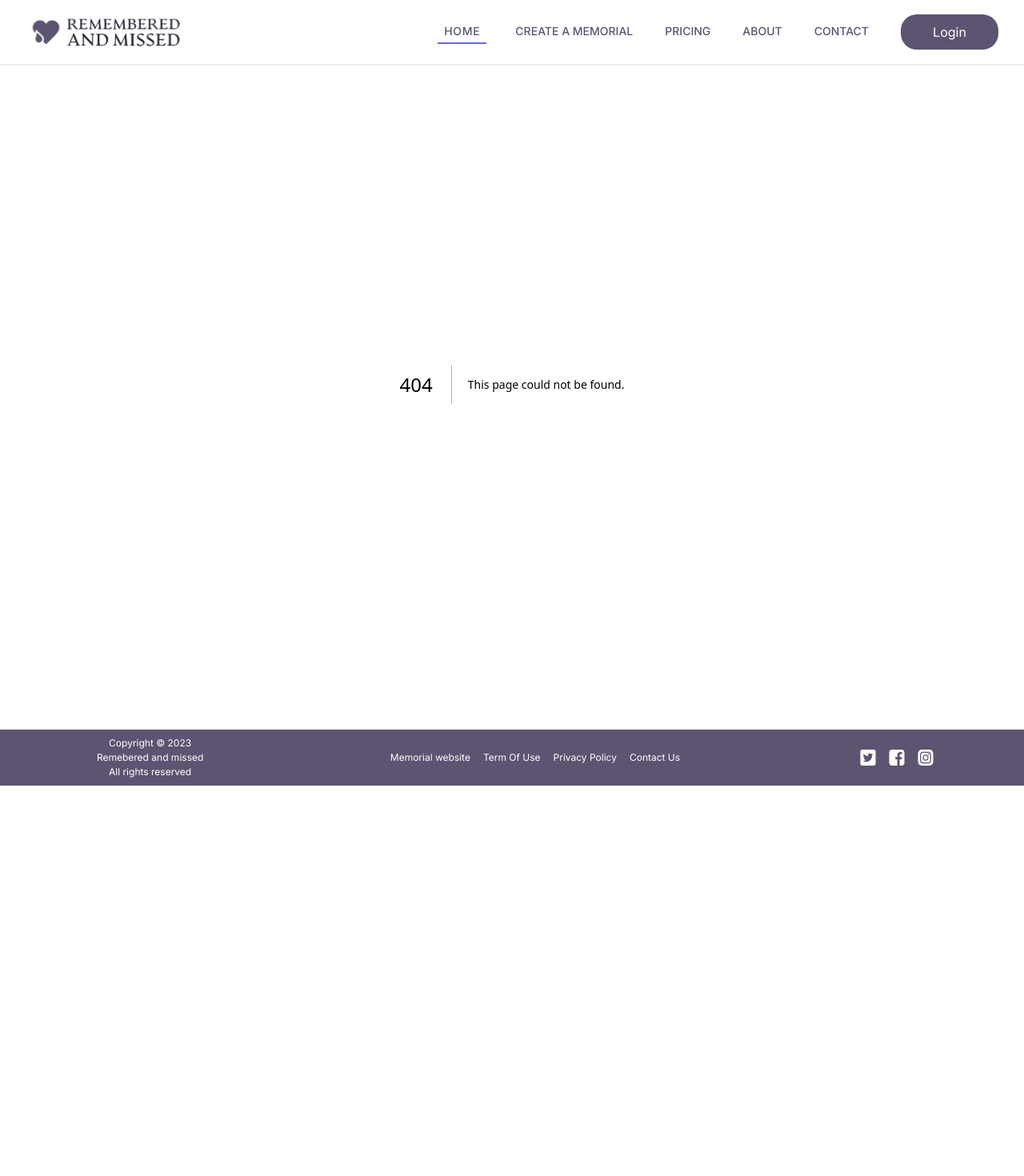
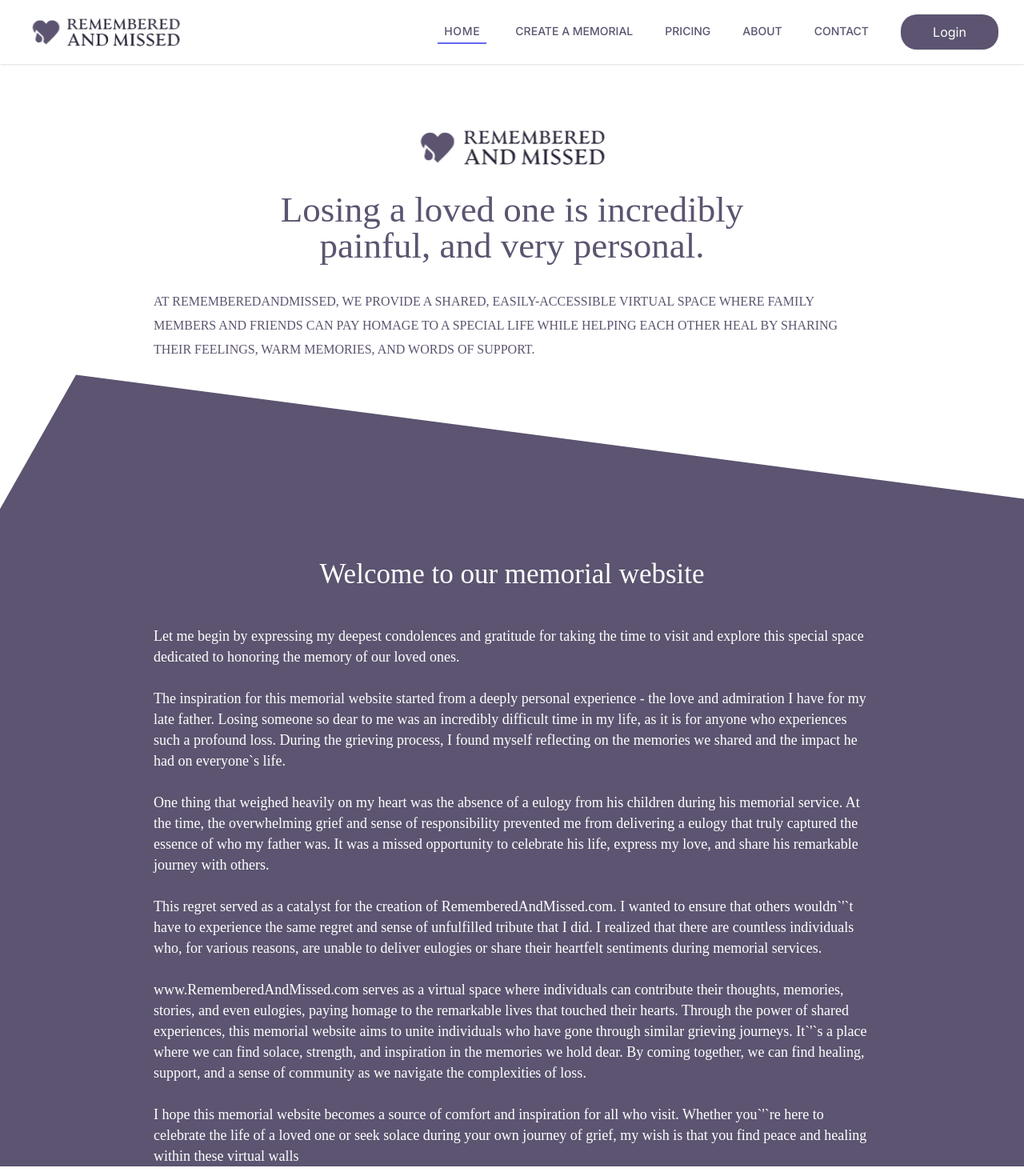
Before and after one commit to Arsanyos/remembered-and-missed, a Next.js app: page /landing in a window 1280 px wide. Before the commit this address had no page. Shown: the top 1470 px of the page at 80% size. Before the commit the page ends 982 px from the top, so only its background shows below. Built offline with nearby package versions, Linux system fonts and the light colour scheme.

Commit message:
add landing page

```diff
--- /dev/null
+++ b/app/landing/page.jsx
@@ -0,0 +1,76 @@
+import Image from "next/image";
+import Logo from "../../public/images/container.svg";
+const LandingPage = () => {
+  return (
+    <div className="flex flex-col gap-4  items-center w-[100%] mt-[5%]">
+      <Image
+        width={250}
+        height={100}
+        src="/logo.svg"
+        alt="remebered-and-missed"
+      />
+      <div className="w-[70%] flex flex-col gap-8 items-center ">
+        <p className=" w-[70%] text-[45px] text-[#5C5470] text-center leading-[45px] px-18 font-[Lora] font-normal">
+          Losing a loved one is incredibly painful, and very personal.
+        </p>
+        <p className="uppercase text-[#5C5470] font-[Montserrat] font-normal leading-[30px]">
+          At RememberedandMissed, we provide a shared, easily-accessible virtual
+          space where family members and friends can pay homage to a special
+          life while helping each other heal by sharing their feelings, warm
+          memories, and words of support.
+        </p>
+      </div>
+      <div className="w-full h-[100%] flex flex-col bg-[url('/images/container.svg')] bg-cover">
+        <div className="mt-[250px] flex flex-col items-center gap-16">
+          <p className="text-[35px] text-[#FFFFFF] text-center leading-[0.16px] font-normal font-[Lora]">
+            Welcome to our memorial website
+          </p>
+          <p className="w-[70%] text-[#FFFFFF] text-[18px] leading-[26px] font-[Montesrrat]">
+            Let me begin by expressing my deepest condolences and gratitude for
+            taking the time to visit and explore this special space dedicated to
+            honoring the memory of our loved ones.
+            <br />
+            <br />
+            The inspiration for this memorial website started from a deeply
+            personal experience - the love and admiration I have for my late
+            father. Losing someone so dear to me was an incredibly difficult
+            time in my life, as it is for anyone who experiences such a profound
+            loss. During the grieving process, I found myself reflecting on the
+            memories we shared and the impact he had on everyone`s life.
+            <br />
+            <br />
+            One thing that weighed heavily on my heart was the absence of a
+            eulogy from his children during his memorial service. At the time,
+            the overwhelming grief and sense of responsibility prevented me from
+            delivering a eulogy that truly captured the essence of who my father
+            was. It was a missed opportunity to celebrate his life, express my
+            love, and share his remarkable journey with others. <br />
+            <br /> This regret served as a catalyst for the creation of
+            RememberedAndMissed.com. I wanted to ensure that others
+            wouldn`&apos;`t have to experience the same regret and sense of
+            unfulfilled tribute that I did. I realized that there are countless
+            individuals who, for various reasons, are unable to deliver eulogies
+            or share their heartfelt sentiments during memorial services. <br />
+            <br />
+            www.RememberedAndMissed.com serves as a virtual space where
+            individuals can contribute their thoughts, memories, stories, and
+            even eulogies, paying homage to the remarkable lives that touched
+            their hearts. Through the power of shared experiences, this memorial
+            website aims to unite individuals who have gone through similar
+            grieving journeys. It`&apos;`s a place where we can find solace,
+            strength, and inspiration in the memories we hold dear. By coming
+            together, we can find healing, support, and a sense of community as
+            we navigate the complexities of loss. <br />
+            <br /> I hope this memorial website becomes a source of comfort and
+            inspiration for all who visit. Whether you`&apos;`re here to
+            celebrate the life of a loved one or seek solace during your own
+            journey of grief, my wish is that you find peace and healing within
+            these virtual walls
+          </p>
+        </div>
+      </div>
+
+    </div>
+  );
+};
+export default LandingPage;
```
Also changed, not shown: public/images/container.svg (added).
